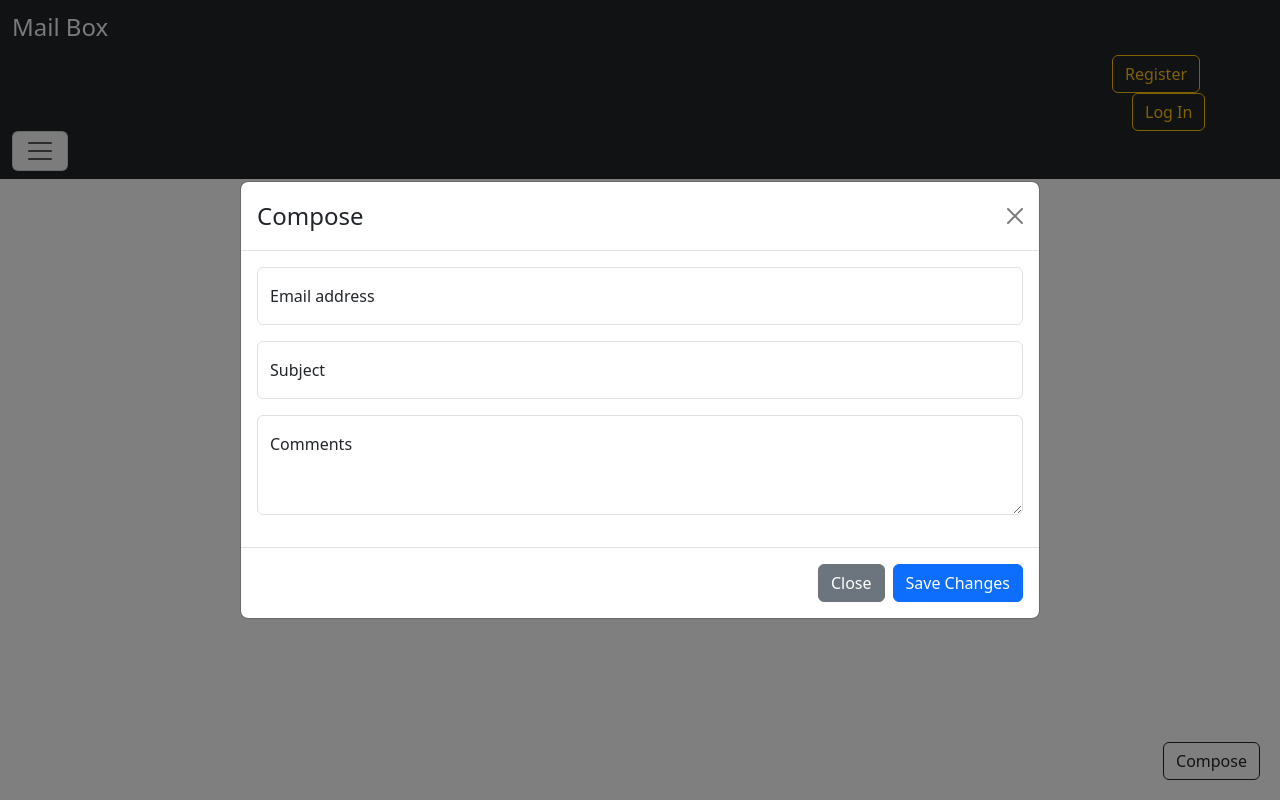
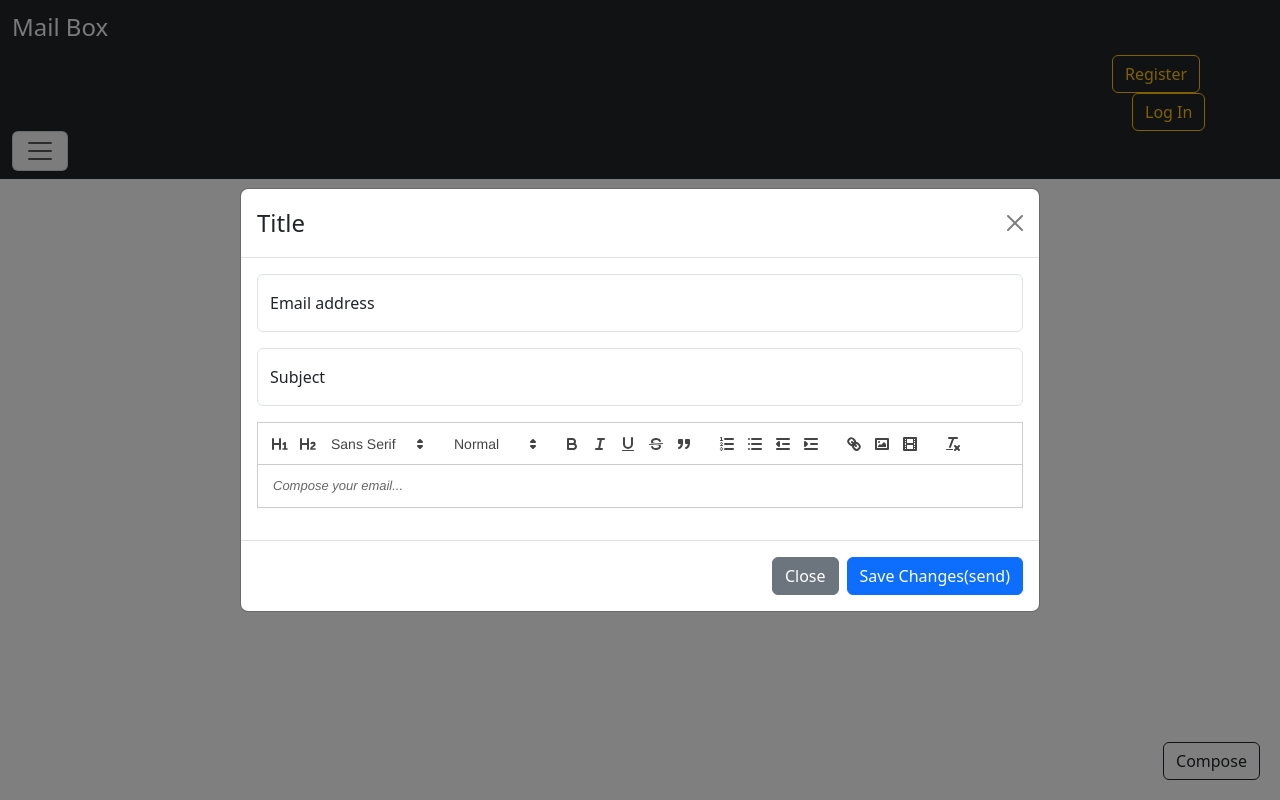
Before and after one commit to Siddharth0101/React_MailBox_Redux, a React (Create React App) app: page / in a window 1280 px wide. Both pictures are taken after a click on the button "Compose". Built offline with nearby package versions, Linux system fonts and the light colour scheme.

Commit message:
Update Quill

```diff
--- a/src/components/Header/Header.js
+++ b/src/components/Header/Header.js
@@ -1,4 +1,4 @@
-import { useState } from "react";
+import { useRef, useState } from "react";
 import Button from "react-bootstrap/Button";
 import Container from "react-bootstrap/Container";
 import Form from "react-bootstrap/Form";
@@ -8,13 +8,58 @@ import Offcanvas from "react-bootstrap/Offcanvas";
 import { NavLink, Outlet } from "react-router-dom";
 import Modal from "react-bootstrap/Modal";
 import FloatingLabel from "react-bootstrap/FloatingLabel";
+import ReactQuill from "react-quill";
+import "react-quill/dist/quill.snow.css";
 const Header = () => {
+  const [content, setContent] = useState("");
+  const quillRef = useRef(null);
+  const modules = {
+    toolbar: [
+      [{ header: "1" }, { header: "2" }, { font: [] }],
+      [{ size: [] }],
+      ["bold", "italic", "underline", "strike", "blockquote"],
+      [
+        { list: "ordered" },
+        { list: "bullet" },
+        { indent: "-1" },
+        { indent: "+1" },
+      ],
+      ["link", "image", "video"],
+      ["clean"],
+    ],
+  };
+
+  const formats = [
+    "header",
+    "font",
+    "size",
+    "bold",
+    "italic",
+    "underline",
+    "strike",
+    "blockquote",
+    "list",
+    "bullet",
+    "indent",
+    "link",
+    "image",
+    "video",
+  ];
   const [show, setShow] = useState(false);
   const [showModal, setShowModal] = useState(false);
   const handleClose = () => setShowModal(false);
   const handleShow = () => setShowModal(true);
   const toggleHandler = () => {
     setShow(!show);
+  };
+  const handleSend = () => {
+    if (quillRef.current) {
+      const editor = quillRef.current.getEditor();
+      const unprivilegedEditor =
+        quillRef.current.makeUnprivilegedEditor(editor);
+      const text = unprivilegedEditor.getText();
+      console.log(text);
+    }
   };
   return (
     <div>
@@ -27,9 +72,7 @@ const Header = () => {
           centered
         >
           <Modal.Header closeButton>
-            <Modal.Title id="contained-modal-title-vcenter">
-              Compose
-            </Modal.Title>
+            <Modal.Title id="contained-modal-title-vcenter">Title</Modal.Title>
           </Modal.Header>
           <Modal.Body>
             <Form>
@@ -61,13 +104,17 @@ const Header = () => {
                 className="mb-3"
                 controlId="exampleForm.ControlTextarea1"
               >
-                <FloatingLabel controlId="floatingTextarea2" label="Comments">
-                  <Form.Control
-                    as="textarea"
-                    placeholder="Leave a comment here"
-                    style={{ height: "100px" }}
+                <div className="compose-container">
+                  <ReactQuill
+                    theme="snow"
+                    value={content}
+                    onChange={setContent}
+                    modules={modules}
+                    formats={formats}
+                    placeholder="Compose your email..."
+                    ref={quillRef}
                   />
-                </FloatingLabel>
+                </div>
               </Form.Group>
             </Form>
           </Modal.Body>
@@ -76,8 +123,8 @@ const Header = () => {
             <Button variant="secondary" onClick={handleClose}>
               Close
             </Button>
-            <Button variant="primary" onClick={handleClose}>
-              Save Changes
+            <Button variant="primary" onClick={handleSend}>
+              Save Changes(send)
             </Button>
           </Modal.Footer>
         </Modal>
```
